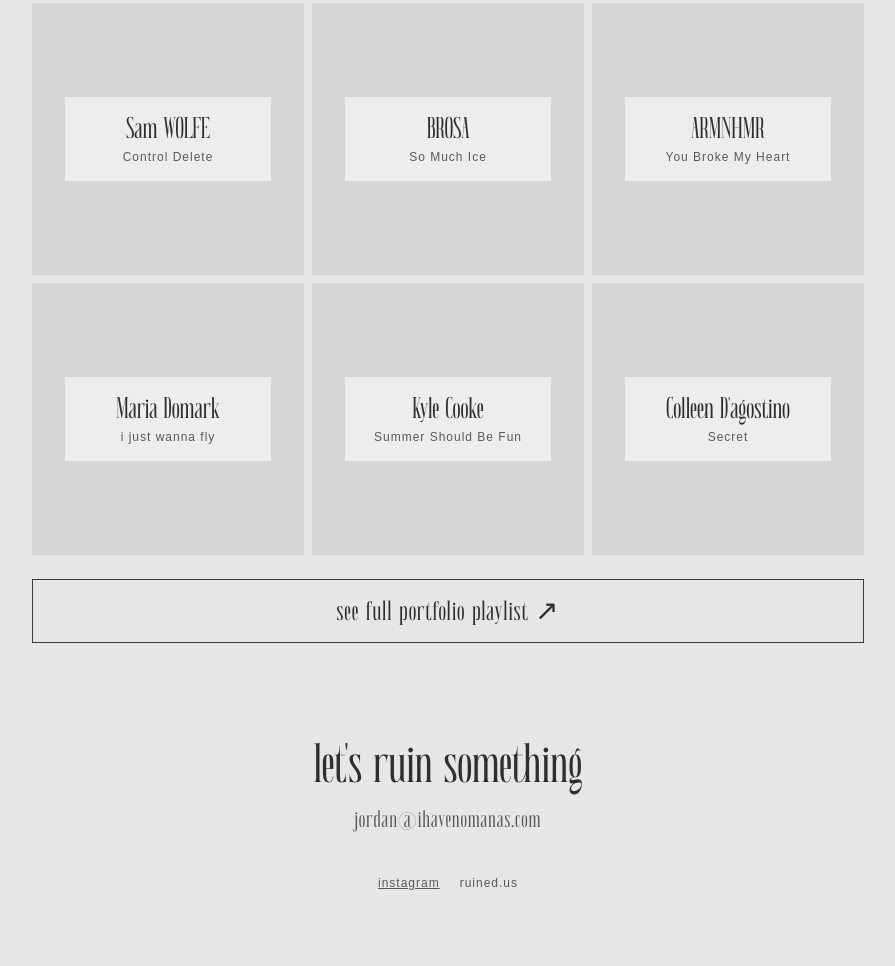
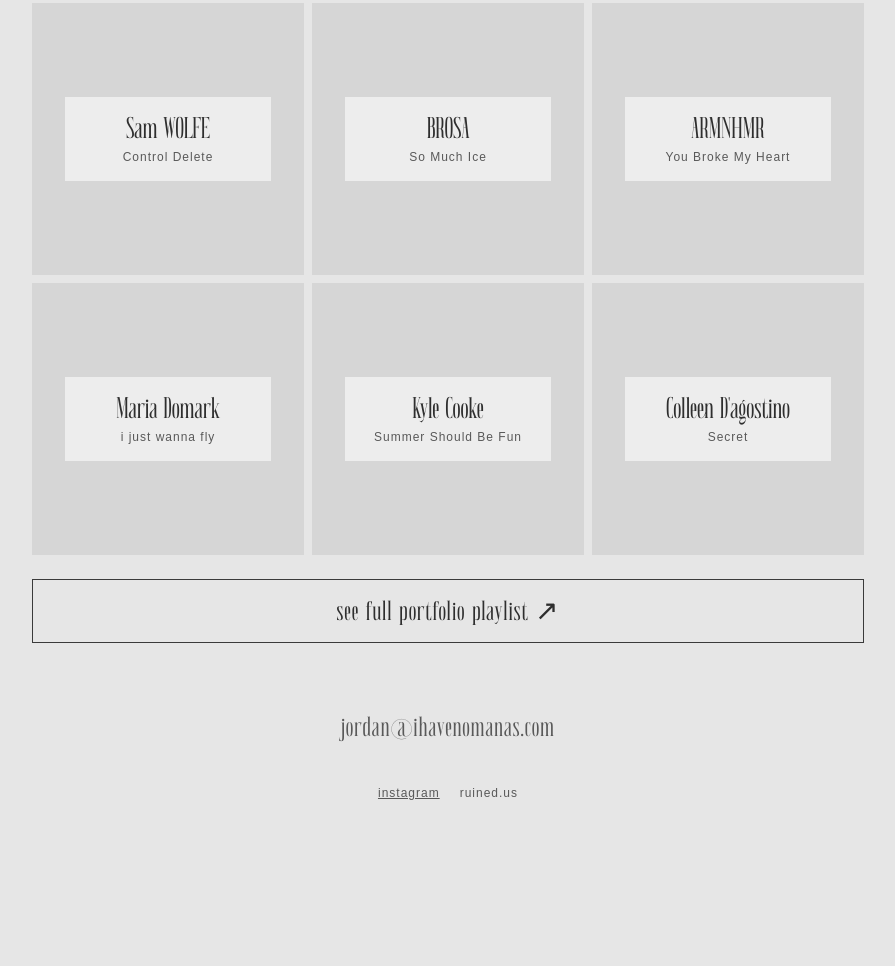
Before and after one commit to jordan-ruined-it/ruined.us, a plain HTML site: page index.html in a window 1280 px wide. Shown: the part 1465-2431 px from the top of the page, without its empty margins (192-1087 px from the left). After the commit the page ends 2341 px from the top, so only its background shows below. Drawn offline with Linux system fonts and the light colour scheme; no server answers.

Commit message:
Add studio photo to /info; drop footer tagline on home
Co-Authored-By: Claude Opus 5.5 <noreply@anthropic.com>
Claude-Session: https://claude.ai/code/session_01PPaEzVqPTVss1vN13v5iyw

```diff
--- a/index.html
+++ b/index.html
@@ -51,8 +51,7 @@
     </section>
   </main>
 
-  <footer id="contact" class="wrap footer">
-    <p class="big">let's ruin something</p>
+  <footer id="contact" class="wrap footer footer--info">
     <a class="email" href="mailto:jordan@ihavenomanas.com">jordan@ihavenomanas.com</a>
     <div class="small">
       <a href="https://www.instagram.com/jordan_ruined_it/" target="_blank" rel="noopener">instagram</a>
```
Also changed, not shown: assets/studio.jpg (added).
